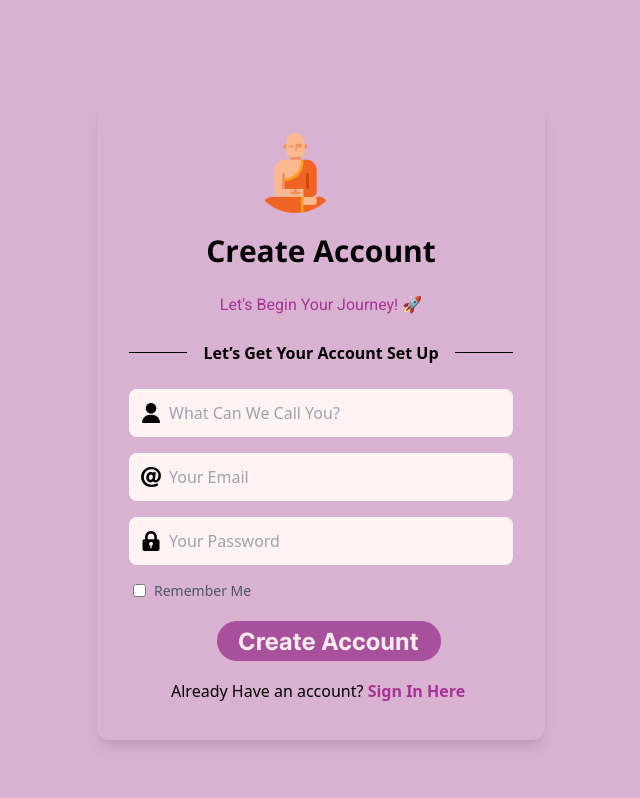
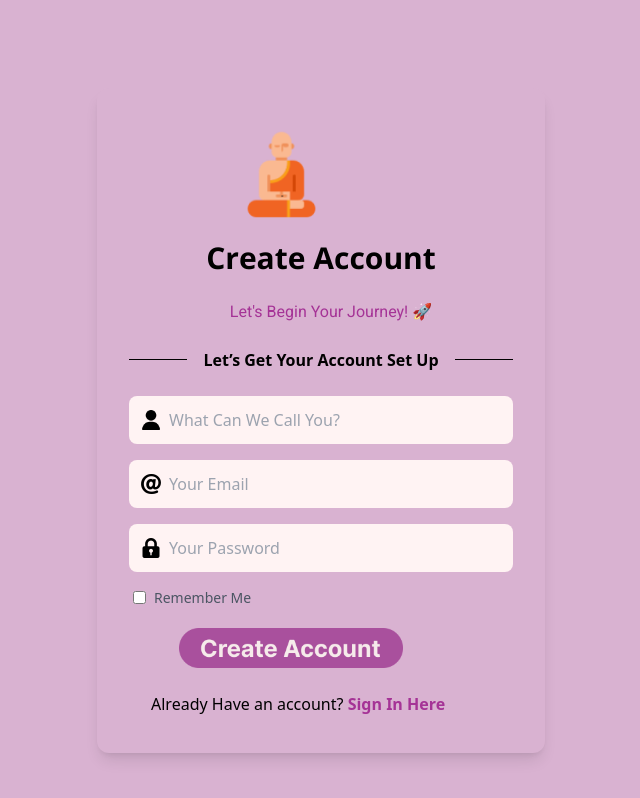
Before and after one commit to Syrillings/Monk_Mode, a Vue app: page /createaccount in a window 1280 px wide. Shown: the whole page, without its empty margins (355-995 px from the left). Built offline with nearby package versions, Linux system fonts and the light colour scheme; no server answers; a web font is replaced by a local one.

Commit message:
css fixes

```diff
--- a/src/views/createaccount.vue
+++ b/src/views/createaccount.vue
@@ -3,7 +3,7 @@ import logo5 from '/src/assets/Images/createaccount.png'
 import logo3 from '/src/assets/Images/at .png'
 import logo4 from '/src/assets/Images/padlock.png'
 import logo6 from '/src/assets/Images/user.png'
-import logo8 from '/src/assets/Images/uppermonk.png'
+import logo8 from '/nonk.png'
 import { useRouter } from 'vue-router';
 import { ref } from 'vue';
 import { auth, createUserWithEmailAndPassword } from '../firebase';  // Adjust the path if necessary
@@ -62,11 +62,11 @@ const handleEmailSignUp = async (event) => {
      <div class="h-screen bg-mine flex items-center justify-center pt-10 lg:pl-18">
 
         <div class="bg-mine  shadow-lg rounded-xl p-6 sm:p-8 max-w-sm sm:max-w-md w-full">
-            <div class="ml-4  pb-5">
-            <img v-bind:src="logo8" class="h-20 ">
+            <div class="ml-[116px]  pb-5">
+            <img v-bind:src="logo8" class="h-[100px] ">
         </div>
     <h1 class="font-openSans font-bold text-center text-2xl sm:text-3xl mb-2">Create Account</h1>
-    <p class="text-center text-tine font-roboto text-sm mt-6 mb-6 sm:text-base">Let's Begin Your Journey! 🚀</p>
+    <p class="text-center text-tine font-roboto text-sm mt-6 mb-6 pl-[20px] sm:text-base">Let's Begin Your Journey! 🚀</p>
 
 
 <div class="flex items-center mb-6 w-full">
@@ -105,10 +105,10 @@ const handleEmailSignUp = async (event) => {
 
           </div>
 
-          <div class="flex justify-center">
+          <div class="pl-[30px]">
             <button type="submit"
              v-if="!isLoading"
-            class="hover:scale-95 transition-transform duration-200 pl-4">
+            class="hover:scale-95 transition-transform duration-200 pl-5">
               <img v-bind:src="logo5" class="h-10 mt-1 mb-2">
             </button>
 
@@ -117,7 +117,7 @@ const handleEmailSignUp = async (event) => {
   </div>
               </div>
         </form>
-        <div class="pl-[42px]"> <p class="pt-[-5] ml-[2] mb-[5px] mt-[10px] ">  Already Have an account? <RouterLink to="/signup" class="text-tine font-bold hover:underline">Sign In Here</RouterLink></p></div>
+        <div class="pl-[22px]"> <p class="pt-[-5]  mb-[5px] mt-[10px] ">Already Have an account? <RouterLink to="/signup" class="text-tine font-bold hover:underline">Sign In Here</RouterLink></p></div>
         </div>
 
         </div>
--- a/src/views/signup.vue
+++ b/src/views/signup.vue
@@ -92,7 +92,7 @@ const handleGoogleSignIn = async (event) => {
           v-if="!isStillLoading"
            class=
            "hover:scale-95 transition-transform duration-200 sm:pl-5  ">
-            <img v-bind:src="logo1" class="pl-[90px]  h-13 mt-[-10] sm:mt-0.5 mr-5 w-43.25">
+            <img v-bind:src="logo1" class="pl-[70px]  h-13 mt-[-10] sm:mt-0.5 mr-5 w-43.25">
           </button>
           <div v-else class="flex items-center justify-center w-full h-10 rounded-full bg-mine">
     <div class="animate-spin rounded-full h-10 w-10 border-t-2 border-tine"></div>
@@ -147,7 +147,7 @@ const handleGoogleSignIn = async (event) => {
 </div>
         </form>
 
-        <p class="pl-[26px] mb-[10px] mt-2">  Don't have an account? <RouterLink to="/createaccount" class="text-tine font-bold hover:underline">Create One Here</RouterLink>
+        <p class="pl-[16px] mb-[10px] mt-2">  Don't have an account? <RouterLink to="/createaccount" class="text-tine font-bold hover:underline">Create One Here</RouterLink>
         </p>
 
 
```
